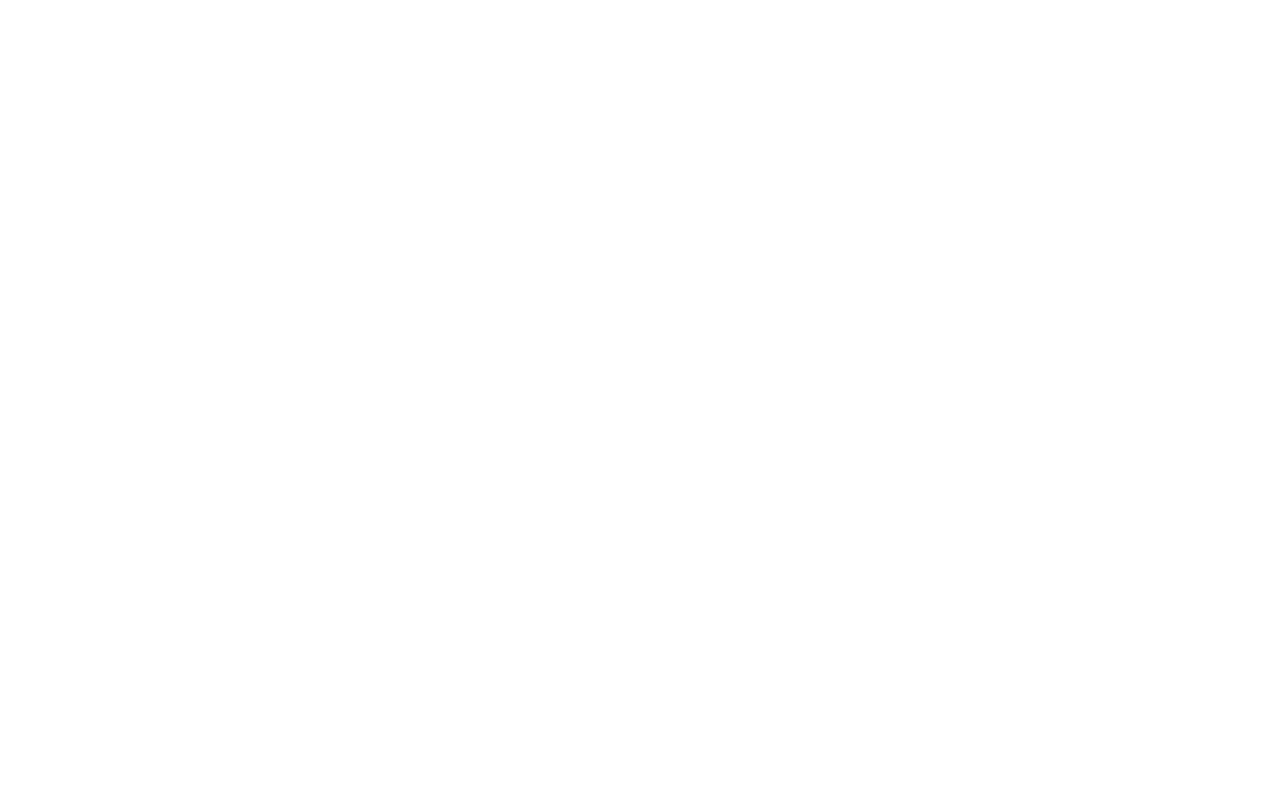
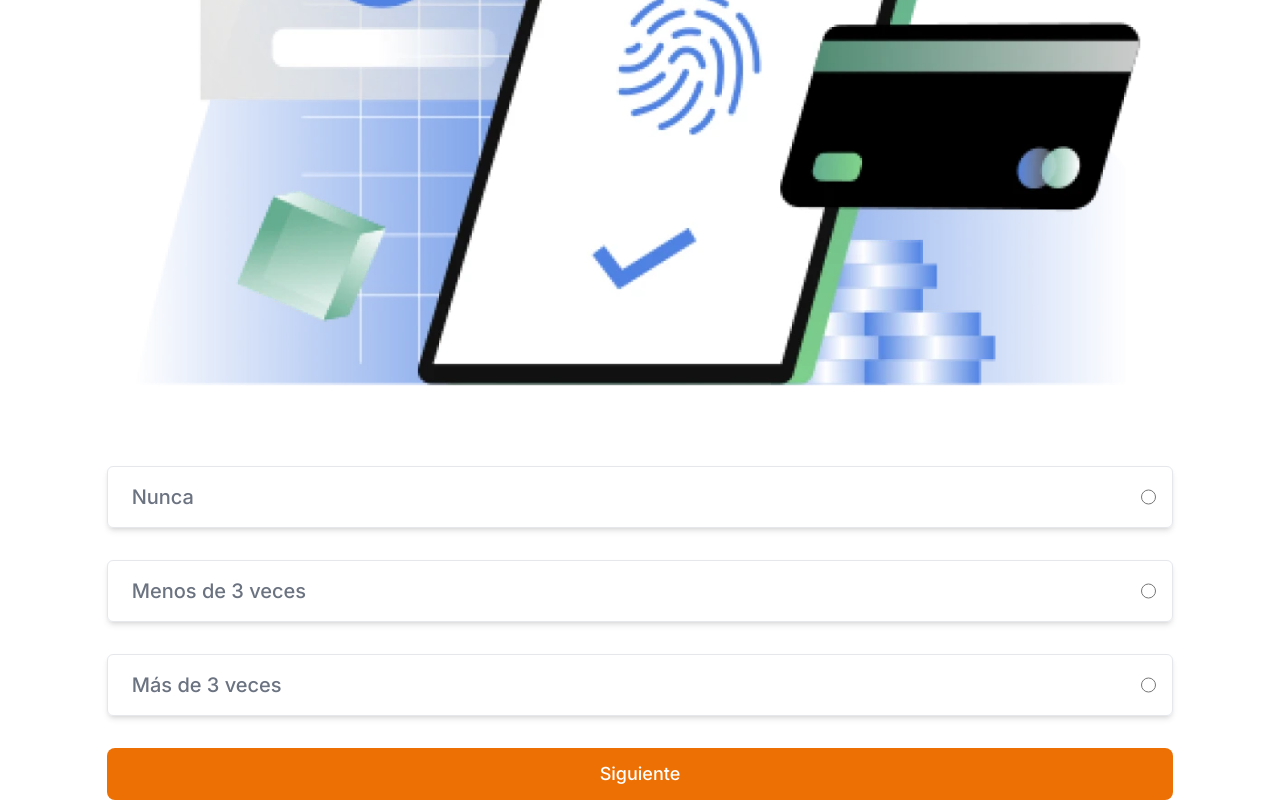
Before and after one commit to ASunart/enerbit-app, a React (Vite) app: page /pregunta-1 in a window 1280 px wide. Before the commit this address had no page. Shown: the part 388-1188 px from the top of the page. Before the commit the page ends 800 px from the top, so only its background shows below. Built offline with nearby package versions, Linux system fonts and the light colour scheme.

Commit message:
Preguntas page started

```diff
--- a/src/AppRouter.jsx
+++ b/src/AppRouter.jsx
@@ -5,6 +5,7 @@ import { FacturasPage } from "./Pages/FacturasPage";
 import { ConsumoPage } from "./Pages/ConsumoPage";
 import { AjustesPage } from "./Pages/AjustesPage";
 import { CuestionarioPage } from "./Pages/CuestionarioPage";
+import { Pregunta1 } from "./Pages/Preguntas-Cuestionario/Pregunta1";
 
 export function AppRouter() {
   return (
@@ -16,6 +17,10 @@ export function AppRouter() {
       <Route
         path="/cuestionario"
         element={<CuestionarioPage />}
+      />
+      <Route
+        path="/pregunta-1"
+        element={<Pregunta1 />}
       />
       <Route
         path="/onboarding"
--- /dev/null
+++ b/src/Pages/Preguntas-Cuestionario/Pregunta1.jsx
@@ -0,0 +1,22 @@
+import { PrimaryButton } from "../../components/PrimaryButton";
+import { RadioOption } from "../../components/RadioOption";
+
+export function Pregunta1() {
+    return (
+        <>
+            <header className="flex flex-col w-10/12 items-center mx-auto mt-24 gap-8">
+                <h1
+                    className="font-inter font-regular text-2xl text-gray-500">¿Cuántas veces al mes realizas pagos/compras por internet?</h1>
+                <img
+                    src="./src/assets/images/pregunta-1.webp"
+                    alt="" />
+            </header>
+            <section className="flex flex-col gap-8 items-center w-10/12 mx-auto mt-16">
+                <RadioOption label='Nunca' />
+                <RadioOption label='Menos de 3 veces' />
+                <RadioOption label='Más de 3 veces' />
+                <PrimaryButton label='Siguiente' />
+            </section>
+        </>
+    )
+}
--- /dev/null
+++ b/src/components/RadioOption.jsx
@@ -0,0 +1,17 @@
+/* eslint-disable react/prop-types */
+export function RadioOption({ label }) {
+    return (
+        <div className="flex items-center px-4 border border-gray-200 rounded-md w-full shadow-md">
+            <label
+                htmlFor="bordered-radio-1"
+                className="w-full font-inter font-regular py-4 ms-2 text-xl font-medium text-gray-500 ">{label}</label>
+            <input
+                id="bordered-radio-1"
+                type="radio"
+                value=""
+                name="bordered-radio"
+                className="w-4 h-4 accent-orange bg-gray-100 border-gray-300 focus:border-orange"
+                 />
+        </div>
+    )
+}
--- /dev/null
+++ b/src/routers/CuestionarioRouter.jsx
@@ -0,0 +1,5 @@
+export function CuestionarioRouter() {
+    return(
+        <h1></h1>
+    )
+}
```
Also changed, not shown: src/assets/images/pregunta-1.webp (added).
